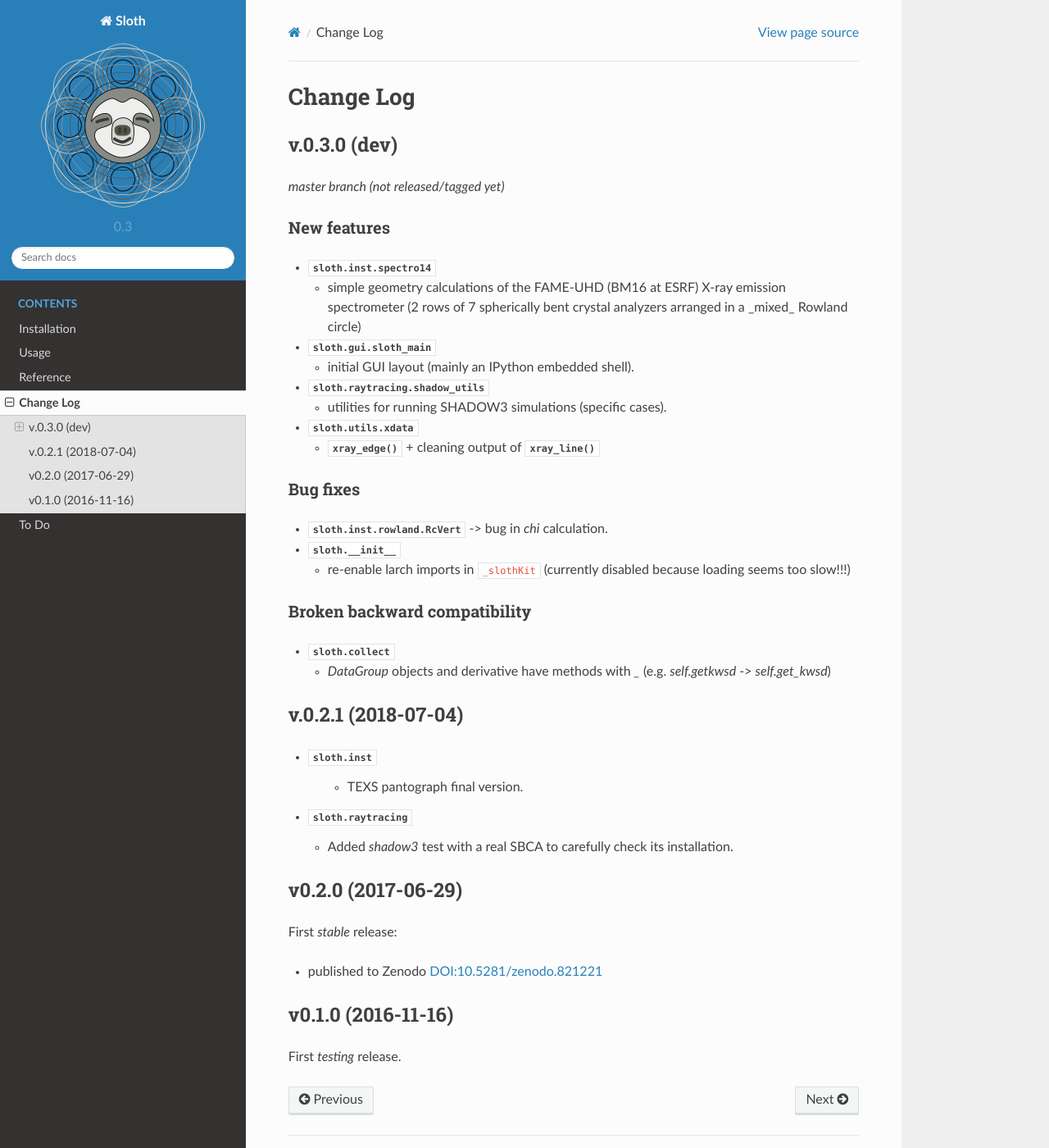
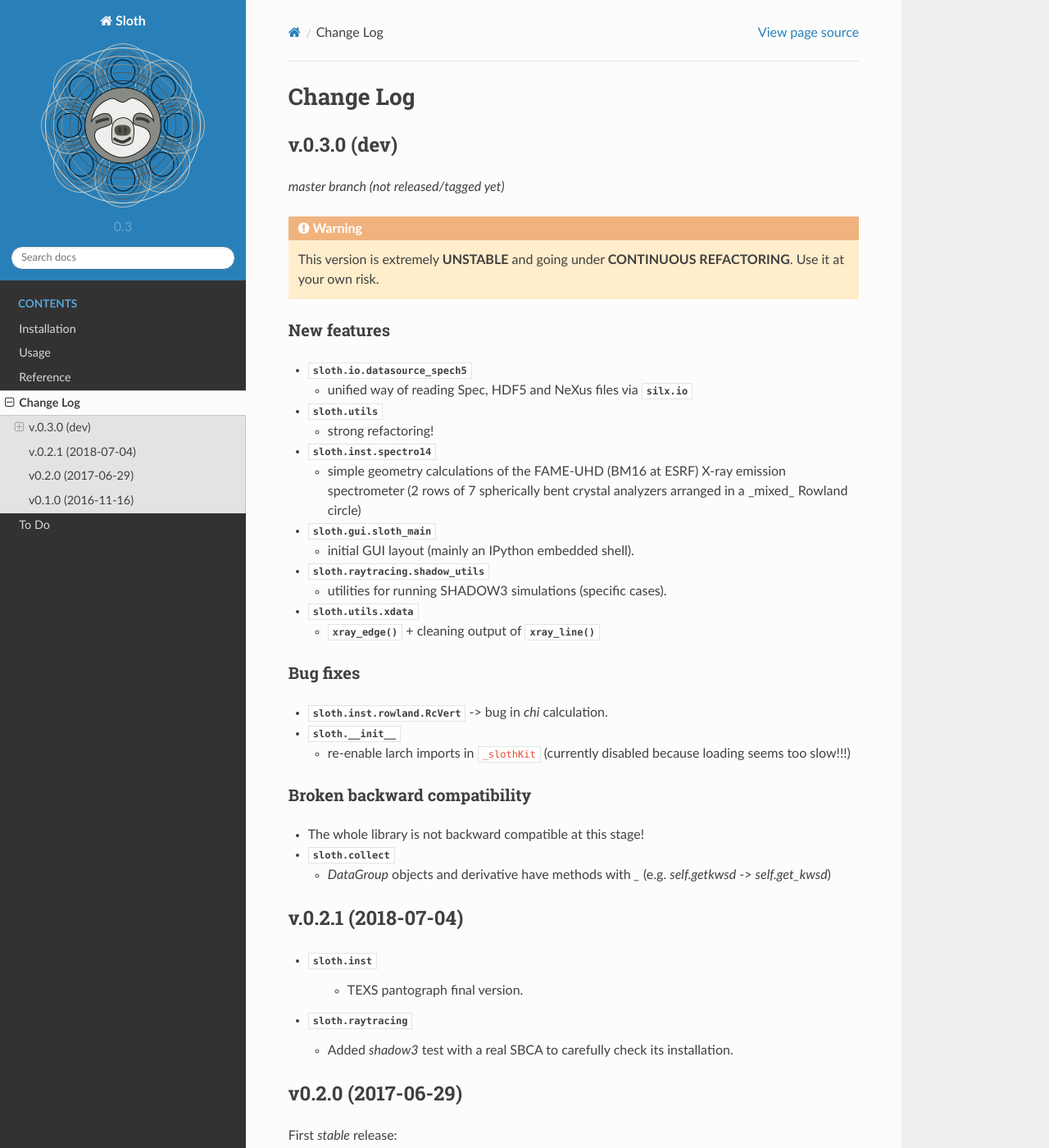
Before and after one commit to maurov/xraysloth, a Sphinx documentation site: the page built from docs/source/changelog.rst, in a window 1280 px wide and 1400 px high. Shown: the whole window at 82% size. Built offline with Sphinx 7.4.7 and the Read the Docs theme 2.0.0, drawn with Linux system fonts in a browser that asks for light colours; cross-references to code outside the pages are shown as plain code.

Commit message:
updt docs (this is getting unstable!)

```diff
--- a/CHANGELOG.rst
+++ b/CHANGELOG.rst
@@ -8,8 +8,18 @@ v.0.3.0 (dev)
 
 *master branch (not released/tagged yet)*
 
+.. warning:: This version is extremely **UNSTABLE** and going under **CONTINUOUS REFACTORING**. Use it at your own risk.
+
 New features
 ''''''''''''
+
+* :mod:`sloth.io.datasource_spech5`
+
+  - unified way of reading Spec, HDF5 and NeXus files via :mod:`silx.io`
+
+* :mod:`sloth.utils`
+
+  - strong refactoring!
 
 * :mod:`sloth.inst.spectro14`
 
@@ -42,6 +52,8 @@ Bug fixes
 Broken backward compatibility
 '''''''''''''''''''''''''''''
 
+* The whole library is not backward compatible at this stage!
+
 * :mod:`sloth.collect`
 
   - `DataGroup` objects and derivative have methods with `_`
```
Also changed, not shown: docs/source/modules/utils.rst (+30 -0 lines).
